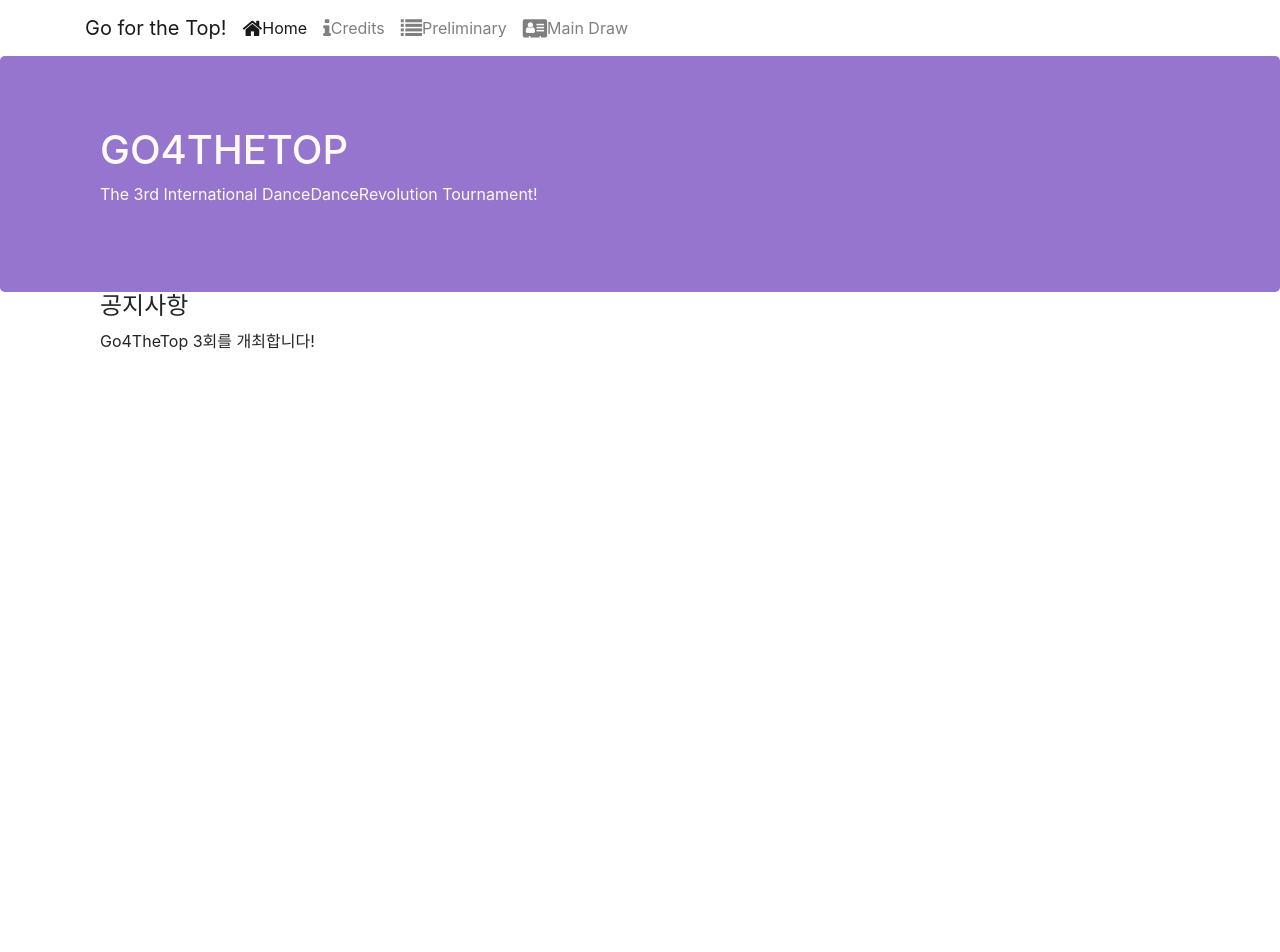
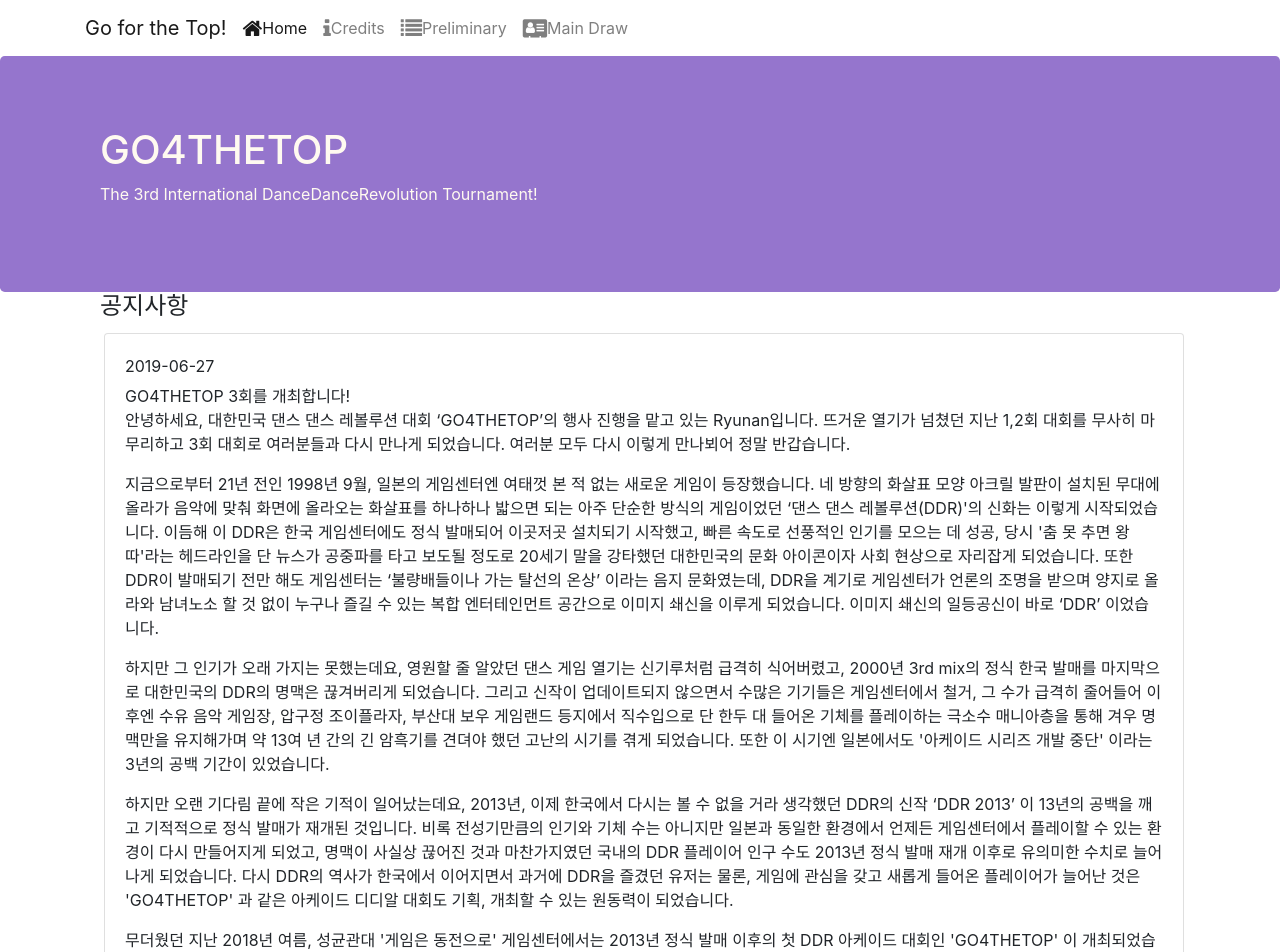
Before and after one commit to Abalcon/GO4THETOP, a React (Create React App) app in the folder frontend/: page /home in a window 1280 px wide. Shown: the top 952 px of the page. Before the commit the page ends 800 px from the top, so only its background shows below. Built offline with nearby package versions, Linux system fonts and the light colour scheme.

Commit message:
Added details in Notices

```diff
--- a/frontend/src/components/HomeComponent.js
+++ b/frontend/src/components/HomeComponent.js
@@ -1,12 +1,32 @@
-import React from 'react';
+import React, { Component } from 'react';
+import {Card, CardBody, CardText, CardTitle, CardSubtitle} from "reactstrap";
 
-function Home(props) {
-    return (
-        <div className="container">
-            <h4>공지사항</h4>
-            <p>Go4TheTop 3회를 개최합니다!</p>
-        </div>
-    );
+class Home extends Component {
+
+    render () {
+        const notices = this.props.notices.map((notice) => {
+            let newText = notice.content.split ('\n').map ((item, i) => <p key={i}>{item}</p>);
+            return (
+                <div key={notice.id} className="col-12 m-1">
+                    <Card>
+                        <CardBody>
+                            <CardTitle>{notice.date}</CardTitle>
+                            <CardSubtitle>{notice.subject}</CardSubtitle>
+                            <CardText>{newText}</CardText>
+                        </CardBody>
+                    </Card>
+                </div>
+            );
+        });
+        return (
+            <div className="container">
+                <h4>공지사항</h4>
+                <div className="row">
+                    {notices}
+                </div>
+            </div>
+        );
+    }
 }
 
 export default Home;
--- a/frontend/src/components/MainComponent.js
+++ b/frontend/src/components/MainComponent.js
@@ -6,11 +6,13 @@
 import { STAFFS } from '../shared/staffs';
 //import {Collapse, Jumbotron, Nav, Navbar, NavbarBrand, NavbarToggler, NavItem} from "reactstrap";
 import { Switch, Route, Redirect } from 'react-router-dom';
+import { NOTICES } from "../shared/notices";
 
 class Main extends Component {
     constructor(props) {
         super(props);
         this.state = {
+            notices: NOTICES,
             staffs: STAFFS
         };
     }
@@ -18,7 +20,7 @@
     render () {
         const HomePage = () => {
             return (
-                <Home />
+                <Home notices={this.state.notices}/>
             );
         };
 
--- /dev/null
+++ b/frontend/src/shared/notices.js
@@ -0,0 +1,27 @@
+export const NOTICES =
+    [
+        {
+            id: 0,
+            date: '2019-06-27',
+            subject: 'GO4THETOP 3회를 개최합니다!',
+            content: '안녕하세요, 대한민국 댄스 댄스 레볼루션 대회 ‘GO4THETOP’의 행사 진행을 맡고 있는 Ryunan입니다. 뜨거운 열기가 넘쳤던 지난 1,2회 대회를 무사히 마무리하고 3회 대회로 여러분들과 다시 만나게 되었습니다. 여러분 모두 다시 이렇게 만나뵈어 정말 반갑습니다.\n' +
+                '\n' +
+                '지금으로부터 21년 전인 1998년 9월, 일본의 게임센터엔 여태껏 본 적 없는 새로운 게임이 등장했습니다. 네 방향의 화살표 모양 아크릴 발판이 설치된 무대에 올라가 음악에 맞춰 화면에 올라오는 화살표를 하나하나 밟으면 되는 아주 단순한 방식의 게임이었던 ‘댄스 댄스 레볼루션(DDR)\'의 신화는 이렇게 시작되었습니다. 이듬해 이 DDR은 한국 게임센터에도 정식 발매되어 이곳저곳 설치되기 시작했고, 빠른 속도로 선풍적인 인기를 모으는 데 성공, 당시 \'춤 못 추면 왕따\'라는 헤드라인을 단 뉴스가 공중파를 타고 보도될 정도로 20세기 말을 강타했던 대한민국의 문화 아이콘이자 사회 현상으로 자리잡게 되었습니다. 또한 DDR이 발매되기 전만 해도 게임센터는 ‘불량배들이나 가는 탈선의 온상’ 이라는 음지 문화였는데, DDR을 계기로 게임센터가 언론의 조명을 받으며 양지로 올라와 남녀노소 할 것 없이 누구나 즐길 수 있는 복합 엔터테인먼트 공간으로 이미지 쇄신을 이루게 되었습니다. 이미지 쇄신의 일등공신이 바로 ‘DDR’ 이었습니다.\n' +
+                '\n' +
+                '하지만 그 인기가 오래 가지는 못했는데요, 영원할 줄 알았던 댄스 게임 열기는 신기루처럼 급격히 식어버렸고, 2000년 3rd mix의 정식 한국 발매를 마지막으로 대한민국의 DDR의 명맥은 끊겨버리게 되었습니다. 그리고 신작이 업데이트되지 않으면서 수많은 기기들은 게임센터에서 철거, 그 수가 급격히 줄어들어 이후엔 수유 음악 게임장, 압구정 조이플라자, 부산대 보우 게임랜드 등지에서 직수입으로 단 한두 대 들어온 기체를 플레이하는 극소수 매니아층을 통해 겨우 명맥만을 유지해가며 약 13여 년 간의 긴 암흑기를 견뎌야 했던 고난의 시기를 겪게 되었습니다. 또한 이 시기엔 일본에서도 \'아케이드 시리즈 개발 중단\' 이라는 3년의 공백 기간이 있었습니다.\n' +
+                '\n' +
+                '하지만 오랜 기다림 끝에 작은 기적이 일어났는데요, 2013년, 이제 한국에서 다시는 볼 수 없을 거라 생각했던 DDR의 신작 ‘DDR 2013’ 이 13년의 공백을 깨고 기적적으로 정식 발매가 재개된 것입니다. 비록 전성기만큼의 인기와 기체 수는 아니지만 일본과 동일한 환경에서 언제든 게임센터에서 플레이할 수 있는 환경이 다시 만들어지게 되었고, 명맥이 사실상 끊어진 것과 마찬가지였던 국내의 DDR 플레이어 인구 수도 2013년 정식 발매 재개 이후로 유의미한 수치로 늘어나게 되었습니다. 다시 DDR의 역사가 한국에서 이어지면서 과거에 DDR을 즐겼던 유저는 물론, 게임에 관심을 갖고 새롭게 들어온 플레이어가 늘어난 것은 \'GO4THETOP\' 과 같은 아케이드 디디알 대회도 기획, 개최할 수 있는 원동력이 되었습니다.\n' +
+                '\n' +
+                '무더웠던 지난 2018년 여름, 성균관대 \'게임은 동전으로\' 게임센터에서는 2013년 정식 발매 이후의 첫 DDR 아케이드 대회인 \'GO4THETOP\' 이 개최되었습니다. 지금 와서 이야기하지만, 저는 그 당시 DDR 대회를 열심히 준비하면서도 \'과연 대회를 성공적으로 열 수 있을까?\' 에 대한 의문을 갖고 있었습니다. ‘과연 얼마나 많은 사람들이 DDR 대회를 기억하고 있을까?’ 에 대한 막연한 두려움… 마지막으로 한국에서 열린 DDR 대회와의 공백이 너무 길었기에 과연 옛날의 대회 분위기를 기억하는 사람들이 얼마나 있을까? 얼마나 많은 사람이 이 대회를 보러 찾아올까? 그리고 설령 사람들이 찾아온다 한들 예전과 같은 호응을 받을 수 있을까? 라는 많은 걱정을 안은 채 약간의 불안한 감정으로 첫 디디알 대회를 열게 되었습니다.\n' +
+                '\n' +
+                '하지만 다행히도 그 걱정은 기우에 그쳤는데요, ‘이렇게 많은 사람들이 지금도 DDR을 하고 있었어?’ 라 놀랄 정도로 생각 이상의 많은 사람들이 대회장에 찾아와 주셨고 우리의 첫 번째 대회 \'GO4THETOP\'을 응원하며 큰 호응을 해 주셨습니다. 그리고 그 덕에 ‘GO4THETOP’의 역사적인 첫 대회는 성공적으로 마무리지을 수 있었습니다. 모든 대회를 끝난 뒤 우승자의 GO4THETOP 축하 플레이에 다같이 열광하던 외침, 게임센터 앞에 모여 다함께 기념 사진을 찍었던 순간, 이 모든 하나하나의 기억들이 지금 다시 생각해도 꿈만 같았습니다.\n' +
+                '\n' +
+                '이 첫 대회의 성공을 토대로 저희 주최팀 모두는 두 번째 대회를 열어도 되겠다는 큰 용기와 자신감을 얻게 되었습니다. 이 기세를 몰아 지난 2019년 2월, 이번엔 망월사 \'아케이드 원\' 게임센터에서 두 번째 \'GO4THETOP\' 역시 성공적으로 개최할 수 있게 되었고, 2회 대회는 대회 자체의 성공 뿐 아니라 지난 1회 대회에 비해 해외에서도 찾아오는 유저들이 3배나 늘어나며 ‘GO4THETOP’ 이라는 대회가 한국에서 그치지 않고 세계의 모든 DDR유저들에게도 알려지게 되는 유의미한 성과를 동시에 거두었습니다. 그리고 지금 저희는 3회 대회를 앞두고 다시 예전의 열기를 되찾기 위해 다시 한 번 뭉쳤습니다.\n' +
+                '\n' +
+                '지난 1,2회 대회에서 준비했던 모든 것을 100% 완벽하게 보여드릴 순 없었지만, 저희는 저희가 준비할 수 있는 능력 내에서 최선을 다해 여러분들에게 많은 것들을 보여드리기 위해 많은 준비를 했습니다. 그리고 그 노력의 결실로 여러분의 큰 호응으로 화답해주신 덕에 이렇게 3회 대회를 준비할 수 있게 되었습니다. 여러분의 호응과 뜨거운 응원, 그것이 3회 대회를 열 수 있는 가장 큰 원동력이 되었습니다. 여러분들의 관심이 없었다면 지금의 이 대회도 없었을 것입니다. 이 자리를 빌어 다시 한 번, 저희 \'GO4THETOP\' 에 뜨거운 관심과 가져주신 모든 DDR 플레이어들에게 진심으로 감사드립니다. 또한 10월에 개최되는 3회 대회도 1,2회때와 마찬가지로 다시 한 번 뜨거운 열기와 호응을 부탁드립니다. 주최자와 참가자는 따로 없습니다. 대회는 우리 모두가 함께 만들어가는 것입니다. 우리 모두가 ‘DDR’을 위해 한 뜻으로 뭉친 주최자이며 참가자입니다.\n' +
+                '\n' +
+                '2019년 10월, 올 가을을 더욱 뜨겁게 달굴 \'GO4THETOP\'. 더욱 진화한 박진감 넘치는 승부가 펼쳐질 세 번째 DDR대회! DDR을 좋아한다면 누구나 이 대회에 참여할 수 있습니다. 여러분 모두가 우승 후보이며 또 대회의 주인공이 될 수 있습니다.\n' +
+                '\n' +
+                '\'GO4THETOP\'의 다음 스테이지 주인공은 바로 당신입니다!'
+        }
+    ];
```
